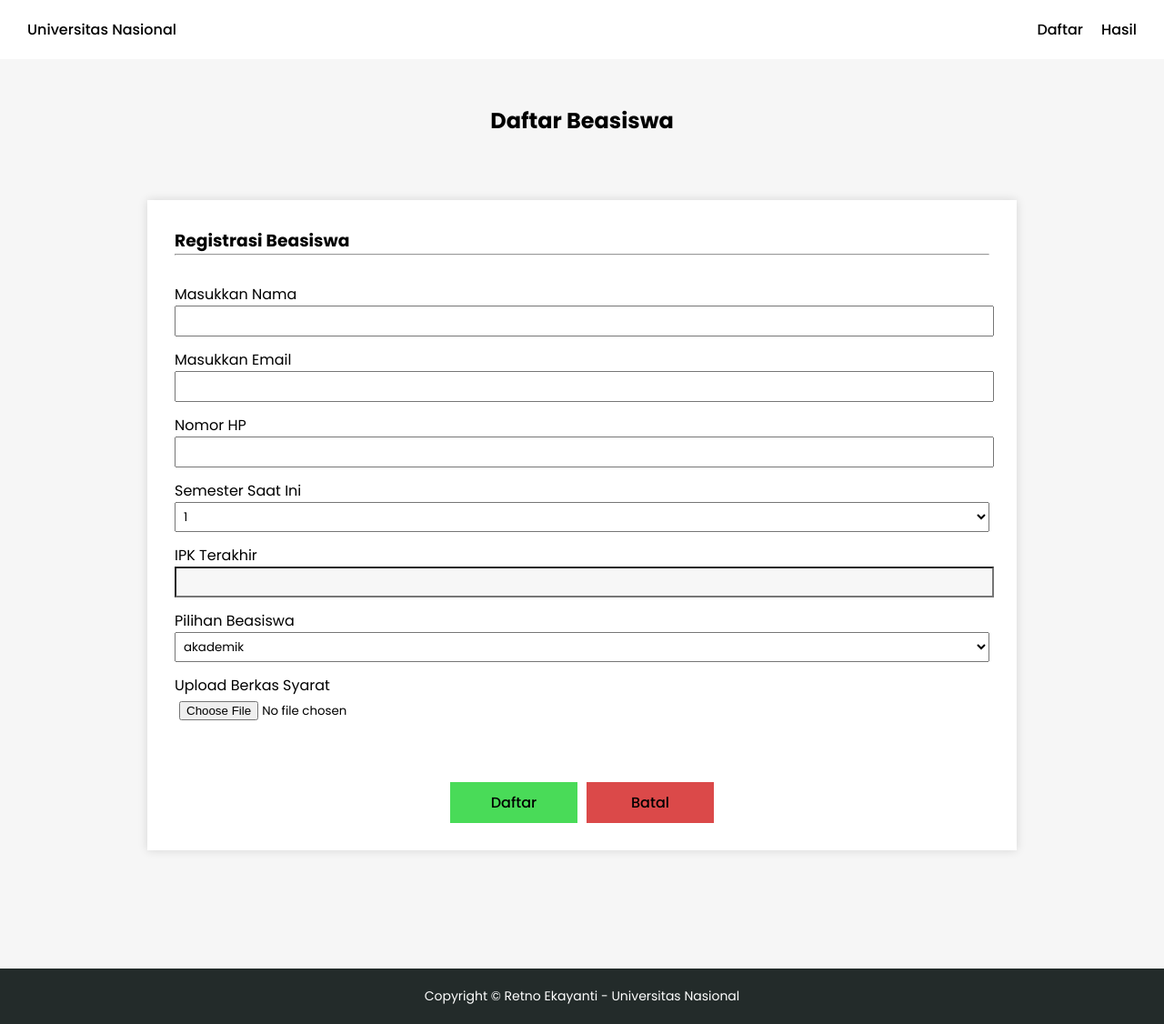
After one commit to reykayanti/47.-BNSP---Retno-Ekayanti, a PHP site: page /daftar.html in a window 1280 px wide. The commit adds this page. Shown: the whole page at 91% size. Run offline with PHP 8.4, Linux system fonts and the light colour scheme.

Commit message:
Untuk halaman daftar

```diff
--- /dev/null
+++ b/frontend/daftar.html
@@ -0,0 +1,62 @@
+<!DOCTYPE html>
+<html lang="en">
+  <head>
+    <meta charset="UTF-8" />
+    <meta http-equiv="X-UA-Compatible" content="IE=edge" />
+    <meta name="viewport" content="width=device-width, initial-scale=1.0" />
+    <link rel="stylesheet" href="style.css" />
+    <title>Form Pendaftaran Beasiswa</title>
+  </head>
+  <body>
+    <nav>
+      <a href="#"><div class="logo">Universitas Nasional</div></a>
+      <ul>
+        <li><a href="daftar.html">Daftar</a></li>
+        <li><a href="hasil.html">Hasil</a></li>
+      </ul>
+    </nav>
+    <main>
+      <center>
+        <h2>Daftar Beasiswa</h2>
+      </center>
+      <div class="box">
+        <h3>Registrasi Beasiswa</h3>
+        <hr />
+        <form action="">
+          <label for="">Masukkan Nama</label><br />
+          <input type="text" name="nama" id="nama" class="" required />
+          <label for="">Masukkan Email</label><br />
+          <input type="mail" name="email" id="email" class="" required />
+          <label for="">Nomor HP</label><br />
+          <input type="number" name="nama" id="nama" class="" required />
+          <label for="">Semester Saat Ini</label><br />
+          <select name="semester" id="semester">
+            <option value="1">1</option>
+            <option value="2">2</option>
+            <option value="3">3</option>
+            <option value="4">4</option>
+            <option value="5">5</option>
+            <option value="6">6</option>
+            <option value="7">7</option>
+            <option value="8">8</option>
+          </select>
+          <label for="">IPK Terakhir</label><br />
+          <input type="text" name="ipk" id="ipk" class="" style="background-color: rgb(247, 247, 247)" required readonly />
+          <label for="">Pilihan Beasiswa</label><br />
+          <select name="beasiswa" id="beasiswa">
+            <option value="akademik">akademik</option>
+            <option value="olahraga">olahraga</option>
+            <option value="seni">seni</option>
+          </select>
+          <label for="#">Upload Berkas Syarat</label>
+          <input type="file" />
+          <div class="btn">
+            <a href="#"><div class="daftar">Daftar</div></a>
+            <a href="#"><div class="batal">Batal</div></a>
+          </div>
+        </form>
+      </div>
+    </main>
+    <footer>Copyright © Retno Ekayanti - Universitas Nasional</footer>
+  </body>
+</html>
--- a/frontend/style.css
+++ b/frontend/style.css
@@ -3,6 +3,7 @@
   padding: 0;
   margin: 0;
   font-family: "Poppins", sans-serif;
+  text-decoration: none;
 }
 nav {
   display: flex;
@@ -97,3 +98,55 @@ footer {
   color: white;
   font-size: 14px;
 }
+/* Daftar */
+main {
+  background-color: #f6f6f6;
+  height: 1000px;
+}
+h2 {
+  padding-top: 50px;
+}
+.box {
+  background-color: white;
+  padding: 30px;
+  margin: auto;
+  margin-top: 70px;
+  width: 70%;
+  box-shadow: 0 0 10px rgba(0, 0, 0, 0.137);
+}
+form {
+  margin-top: 30px;
+}
+form input {
+  padding: 5px;
+  width: 99%;
+  margin-bottom: 13px;
+}
+form select {
+  padding: 5px;
+  width: 100%;
+  margin-bottom: 13px;
+}
+form .btn {
+  padding-top: 50px;
+  width: 300px;
+  display: flex;
+  justify-content: space-around;
+  margin: auto;
+}
+form a {
+  color: black;
+  font-weight: 500;
+}
+form .btn .daftar {
+  text-align: center;
+  width: 140px;
+  padding: 10px 0;
+  background-color: #49db58;
+}
+form .btn .batal {
+  text-align: center;
+  width: 140px;
+  padding: 10px 0;
+  background-color: #db4949;
+}
```
